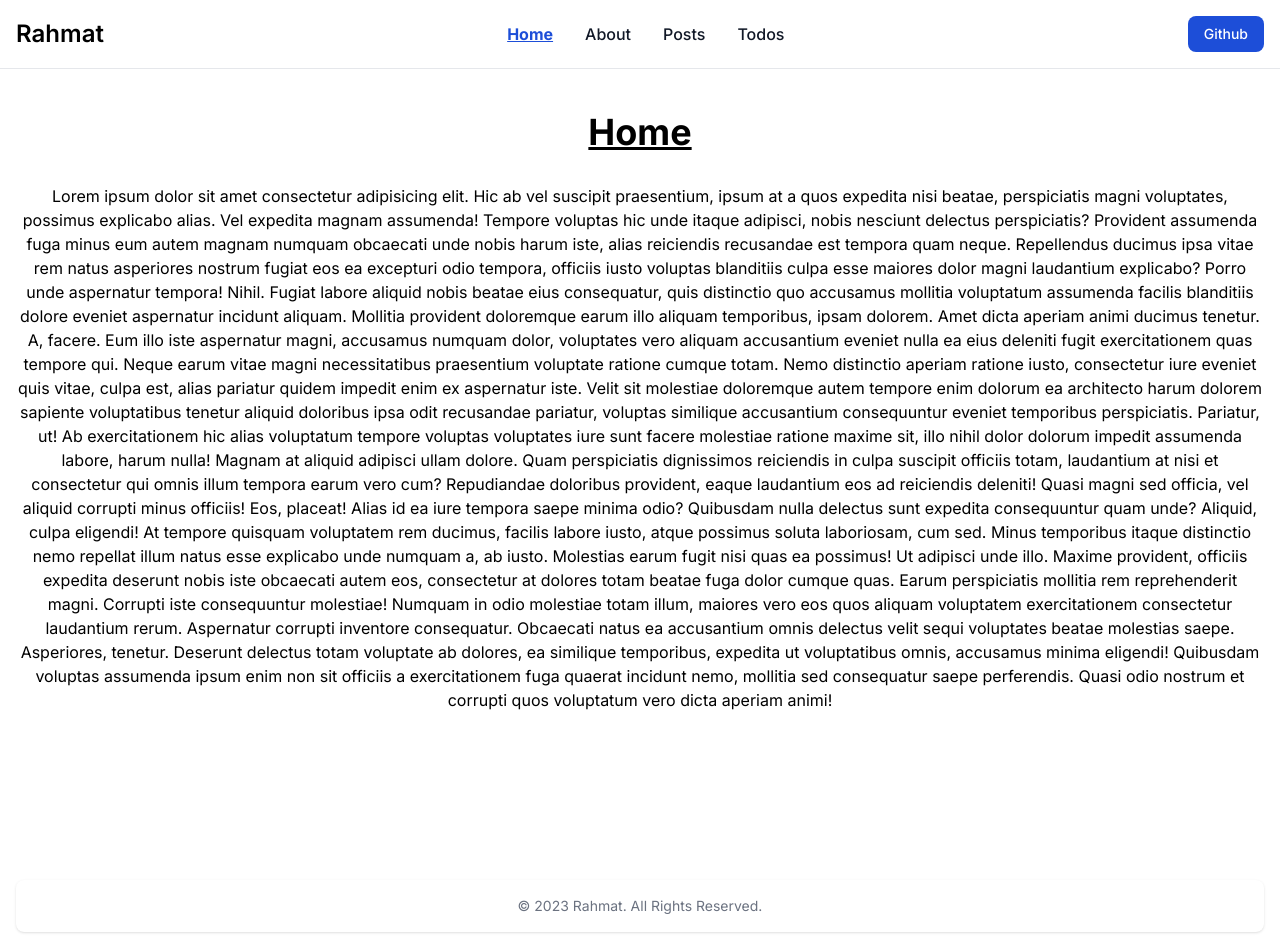
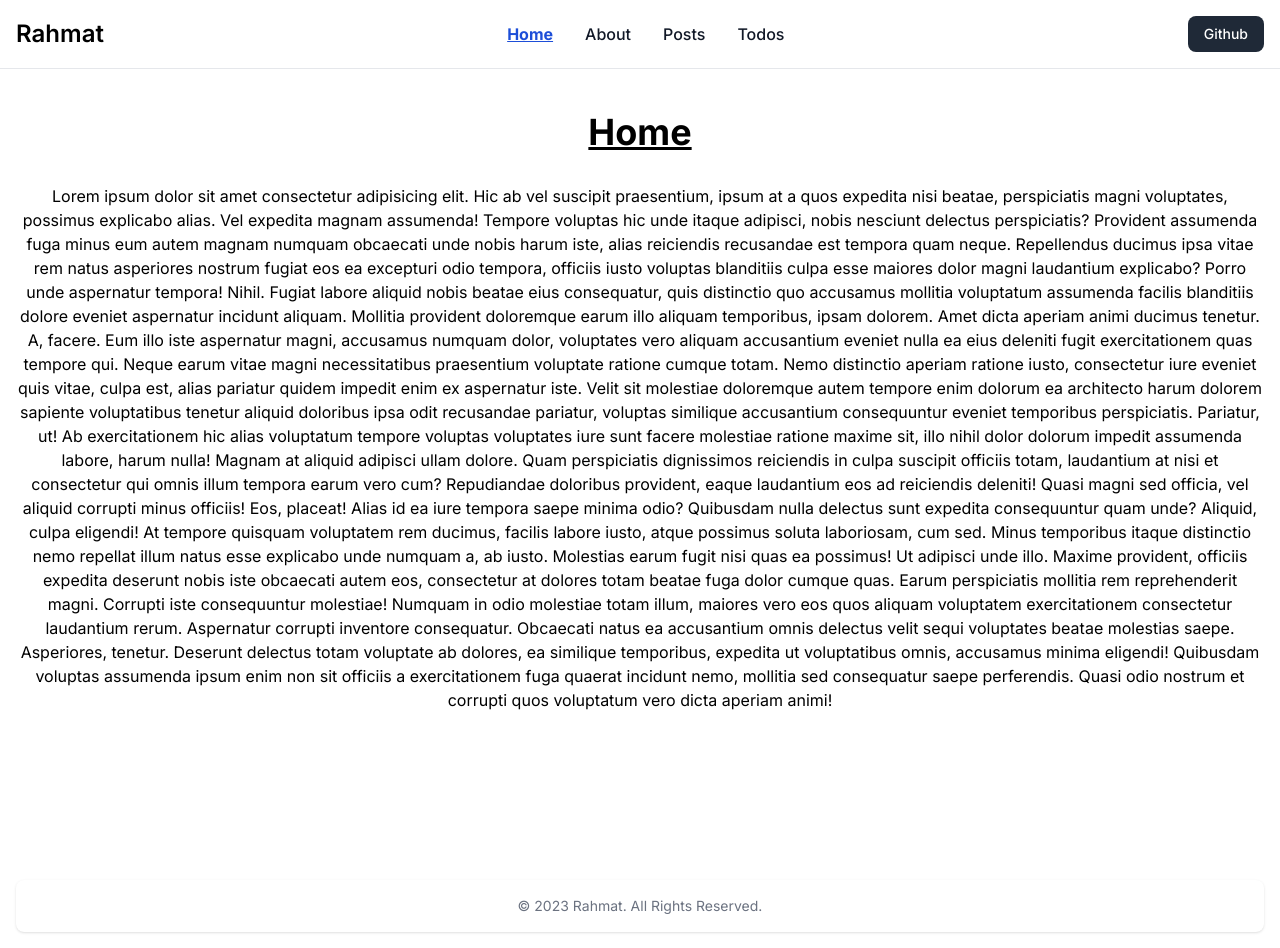
Before and after one commit to jrdrwn/todolist-nextjs, a Next.js app: page / in a window 1280 px wide. Built offline with nearby package versions, Linux system fonts and the light colour scheme.

Commit message:
add planetScale

```diff
--- a/app/components/Header.jsx
+++ b/app/components/Header.jsx
@@ -49,12 +49,14 @@ const Header = () => {
             </span>
           </a>
           <div className="flex md:order-2">
-            <button
-              type="button"
-              className="text-white bg-blue-700 hover:bg-blue-800 focus:ring-4 focus:outline-none focus:ring-blue-300 font-medium rounded-lg text-sm px-4 py-2 text-center mr-3 md:mr-0 dark:bg-blue-600 dark:hover:bg-blue-700 dark:focus:ring-blue-800"
-            >
-              Github
-            </button>
+            <a href="https://github.com/itsmerahmat" target="_blank">
+              <button
+                type="button"
+                class="text-white bg-gray-800 hover:bg-gray-900 focus:ring-4 focus:outline-none focus:ring-blue-300 font-medium rounded-lg text-sm px-4 py-2 text-center mr-3 md:mr-0 dark:bg-gray-800 dark:hover:bg-gray-700 dark:focus:ring-gray-700 dark:border-gray-700"
+              >
+                Github
+              </button>
+            </a>
             <button
               onClick={toggleMobileMenu} // Tambahkan event onClick untuk toggle mobile menu
               data-collapse-toggle="navbar-sticky"
```
Also changed, not shown: 2 other files (tests, documents, lock files or other folders).
